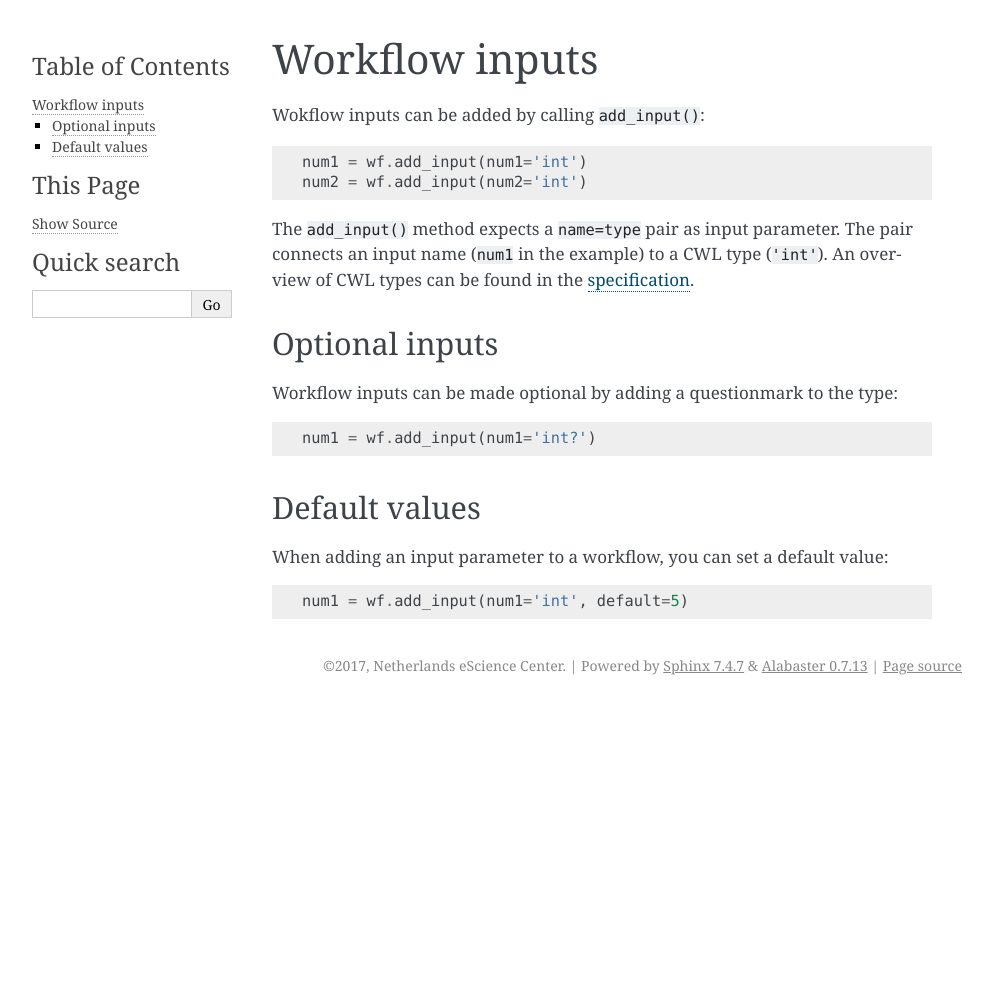
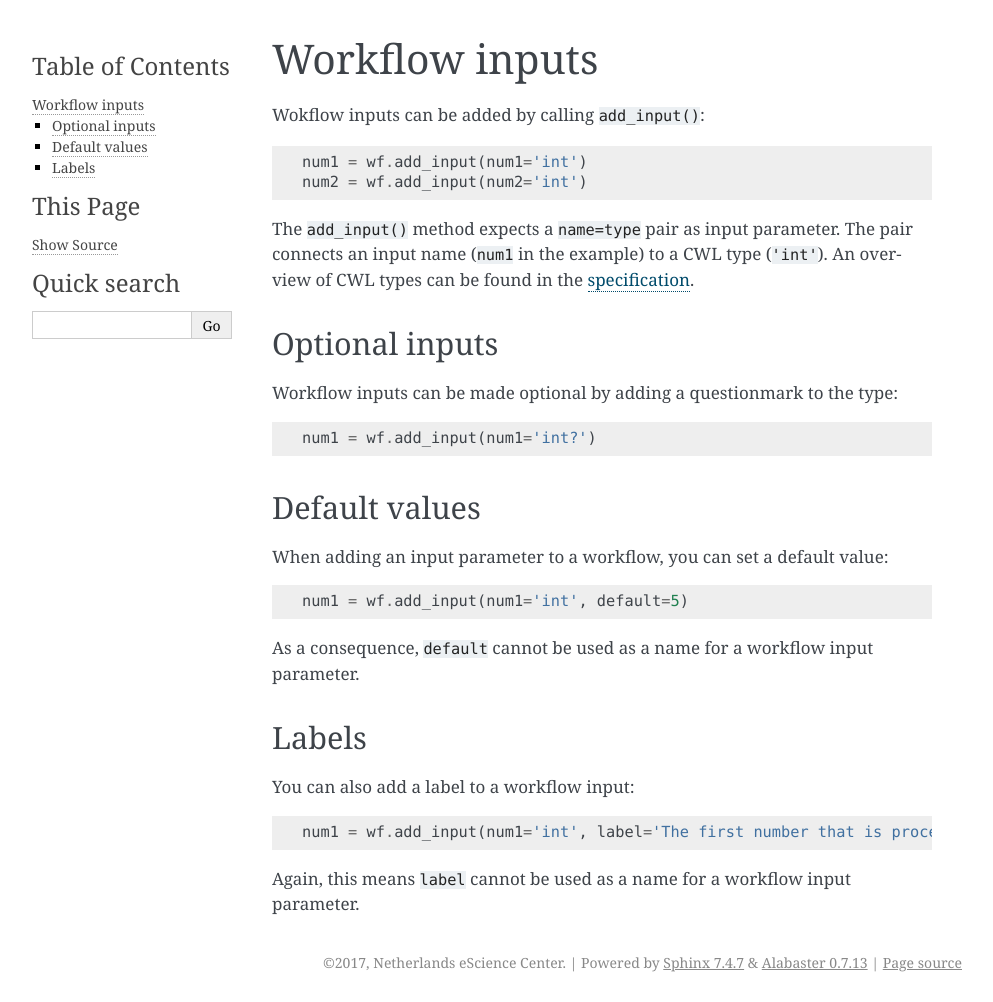
Before and after one commit to NLeSC/scriptcwl, a Sphinx documentation site: the page built from docs/workflow_inputs.rst, in a window 1280 px wide. Shown: the whole page, without its empty margins (148-1141 px from the left). Built offline with Sphinx 7.4.7, drawn with Linux system fonts in a browser that asks for light colours; pages that are not in the unit, such as notebooks, are missing from menus; before the commit the page ends 900 px from its top, so only the background shows below that.

Commit message:
Document possibility to add a label to a workflow input

```diff
--- a/docs/workflow_inputs.rst
+++ b/docs/workflow_inputs.rst
@@ -27,3 +27,15 @@ When adding an input parameter to a workflow, you can set a default value:
 ::
 
 	num1 = wf.add_input(num1='int', default=5)
+
+As a consequence, ``default`` cannot be used as a name for a workflow input parameter.
+
+Labels
+######
+
+You can also add a label to a workflow input:
+::
+
+	num1 = wf.add_input(num1='int', label='The first number that is processed.')
+
+Again, this means ``label`` cannot be used as a name for a workflow input parameter.
```
